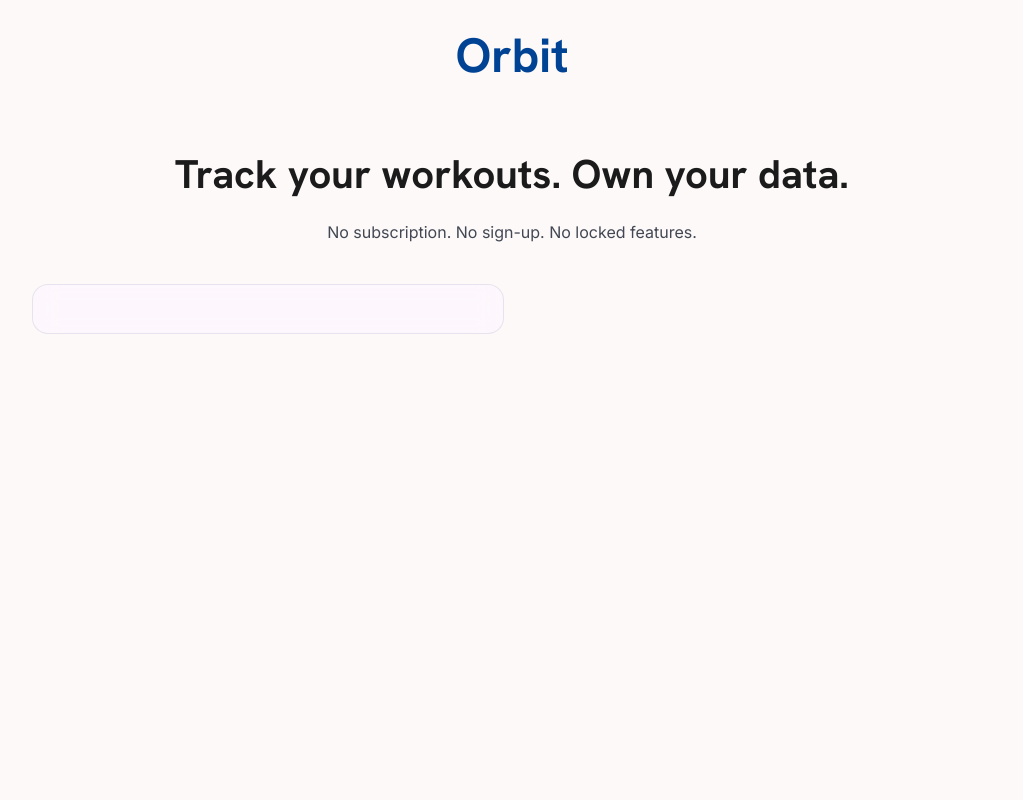
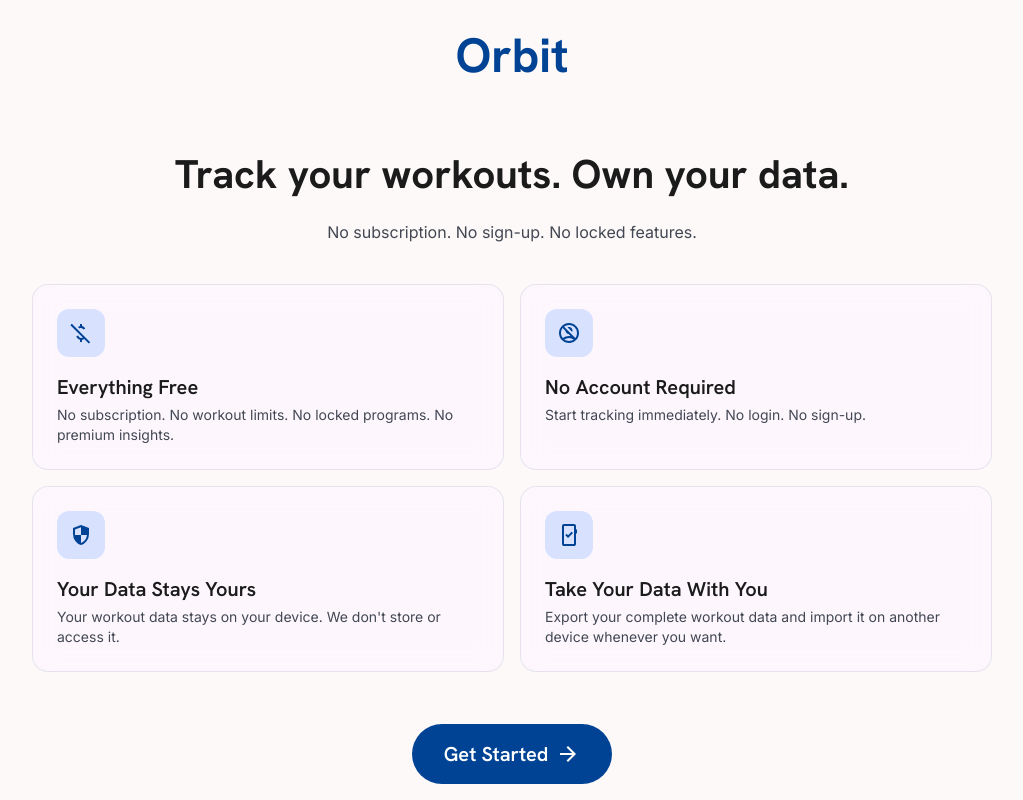
Before and after one commit to Nikhil-Kumawat369/Orbit, a website: page Pages/WelcomePage.html in a window 1280 px wide. Shown: the whole page, without its empty margins (128-1151 px from the left). Drawn offline with nearby package versions, Linux system fonts and the light colour scheme; files that its build step writes are made by us from their sources.

Commit message:
feat: add welcome page UI

```diff
--- a/Pages/WelcomePage.html
+++ b/Pages/WelcomePage.html
@@ -1,55 +1,156 @@
-<!DOCTYPE html>
+<!doctype html>
 <html lang="en">
   <head>
-    <meta charset="UTF-8">
-    <meta name="viewport" content="width=device-width, initial-scale=1.0">
+    <meta charset="UTF-8" />
+    <meta name="viewport" content="width=device-width, initial-scale=1.0" />
     <title>Welcome Page</title>
 
     <!-- Connecting the tailwindcss output.css file -->
-    <link rel="stylesheet" href="../output.css">
+    <link rel="stylesheet" href="../output.css" />
 
     <!-- Linking all the google fonts used in this entire project -->
     <style>
-        @import url('https://fonts.googleapis.com/css2?family=Inter:ital,opsz,wght@0,14..32,100..900;1,14..32,100..900&display=swap');
-        @import url('https://fonts.googleapis.com/css2?family=Hanken+Grotesk:ital,wght@0,100..900;1,100..900&display=swap');
+      @import url("https://fonts.googleapis.com/css2?family=Inter:ital,opsz,wght@0,14..32,100..900;1,14..32,100..900&display=swap");
+      @import url("https://fonts.googleapis.com/css2?family=Hanken+Grotesk:ital,wght@0,100..900;1,100..900&display=swap");
     </style>
-
   </head>
   <body>
-
     <!-- This following div will be treated as the body -->
-    <div class="min-h-screen min-w-screen bg-[#fcf9f8] text-(--on-surface) google-fonts-inter flex flex-col justify-start items-center">
-
+    <div
+      class="google-fonts-inter flex min-h-screen min-w-screen flex-col items-center justify-start bg-[#fcf9f8] text-(--on-surface)"
+    >
       <!-- This is the header -->
-        <header class="google-fonts-inter text-(--on-surface) flex flex-row w-full p-8 justify-center items-center">
-
+      <header
+        class="google-fonts-inter flex w-full flex-row items-center justify-center p-8 text-(--on-surface)"
+      >
         <!-- This is the app name -->
-            <h1 class="google-fonts-hanken-grotesk text-5xl font-bold text-[#004394]">Orbit</h1>
-
+        <h1
+          class="google-fonts-hanken-grotesk text-5xl font-bold text-[#004394]"
+        >
+          Orbit
+        </h1>
       </header>
 
       <!-- this is the main -->
-        <main class="google-fonts-inter text-(--on-surface) w-[80%] mx-auto flex flex-col justify-center items-center p-8">
+      <main
+        class="google-fonts-inter mx-auto flex w-[80%] flex-col items-center justify-center p-8 text-(--on-surface) max-sm:w-[90%]"
+      >
+        <h2
+          class="google-fonts-hanken-grotesk mb-4 text-center text-[40px] font-bold text-(--on-surface)"
+        >
+          Track your workouts. Own your data.
+        </h2>
 
-            <h2 class="text-center mb-4 google-fonts-hanken-grotesk text-[40px] font-bold text-(--on-surface)">Track your workouts. Own your data.</h2>
-
-            <p class="text-center google-fonts-inter text-[16px] font-normal text-[#424753]">No subscription. No sign-up. No locked features.</p>
+        <p
+          class="google-fonts-inter text-center text-[16px] font-normal text-[#424753]"
+        >
+          No subscription. No sign-up. No locked features.
+        </p>
 
         <!-- This div shows the benefits of using Orbit -->
-            <div class="google-fonts-inter text-(--on-surface) grid grid-rows-2 grid-cols-2 gap-4 w-full mt-10">
-
-                <!-- First item: Everything Free -->
-                <div class="google-fonts-inter text-(--on-surface) bg-[color-mix(in_srgb,#FEF7FF_70%,transparent)] border border-solid border-[color-mix(in_srgb,#C2C6D6_40%,transparent)] flex flex-cols rounded-2xl p-6 backdrop-blur-md">
-
-
-
+        <div
+          class="google-fonts-inter mt-10 mb-20 grid w-full grid-cols-2 grid-rows-2 gap-4 text-(--on-surface) max-[450px]:grid-cols-1 max-[450px]:grid-rows-4"
+        >
+          <!-- 1'st item: Everything Free -->
+          <div
+            class="google-fonts-inter flex cursor-pointer flex-col items-start justify-start rounded-2xl border border-solid border-[color-mix(in_srgb,#C2C6D6_40%,transparent)] bg-[color-mix(in_srgb,#FEF7FF_70%,transparent)] p-6 text-(--on-surface) backdrop-blur-md transition-all duration-300 ease-in-out hover:-translate-y-1 hover:border-(--primary) hover:bg-(--surface-container) hover:shadow-(--outline-variant) active:translate-y-0 active:border-(--primary-fixed-dim) active:bg-(--surface-variant) active:shadow-sm"
+          >
+            <!-- Symbol -->
+            <div class="mb-4 rounded-xl bg-(--primary-fixed) p-3">
+              <img src="../assets/Welcome_Page_assets/money_off_icon.svg" />
             </div>
 
+            <!-- The benefit -->
+            <h3
+              class="google-fonts-hanken-grotesk mb-1 text-xl font-semibold text-(--on-surface)"
+            >
+              Everything Free
+            </h3>
+
+            <!-- Description -->
+            <p class="google-fonts-inter text-sm font-normal text-[#424753]">
+              No subscription. No workout limits. No locked programs. No premium
+              insights.
+            </p>
           </div>
 
-        </main>
-
+          <!-- 2'nd item: No Account Required -->
+          <div
+            class="google-fonts-inter flex cursor-pointer flex-col items-start justify-start rounded-2xl border border-solid border-[color-mix(in_srgb,#C2C6D6_40%,transparent)] bg-[color-mix(in_srgb,#FEF7FF_70%,transparent)] p-6 text-(--on-surface) backdrop-blur-md transition-all duration-300 ease-in-out hover:-translate-y-1 hover:border-(--primary) hover:bg-(--surface-container) hover:shadow-(--outline-variant) active:translate-y-0 active:border-(--primary-fixed-dim) active:bg-(--surface-variant) active:shadow-sm"
+          >
+            <!-- Symbol -->
+            <div class="mb-4 rounded-xl bg-(--primary-fixed) p-3">
+              <img src="../assets/Welcome_Page_assets/no_account_icon.svg" />
             </div>
 
+            <!-- The benefit -->
+            <h3
+              class="google-fonts-hanken-grotesk mb-1 text-xl font-semibold text-(--on-surface)"
+            >
+              No Account Required
+            </h3>
+
+            <!-- Description -->
+            <p class="google-fonts-inter text-sm font-normal text-[#424753]">
+              Start tracking immediately. No login. No sign-up.
+            </p>
+          </div>
+
+          <!-- 3'rd item: Your Data Stays Yours -->
+          <div
+            class="google-fonts-inter flex cursor-pointer flex-col items-start justify-start rounded-2xl border border-solid border-[color-mix(in_srgb,#C2C6D6_40%,transparent)] bg-[color-mix(in_srgb,#FEF7FF_70%,transparent)] p-6 text-(--on-surface) backdrop-blur-md transition-all duration-300 ease-in-out hover:-translate-y-1 hover:border-(--primary) hover:bg-(--surface-container) hover:shadow-(--outline-variant) active:translate-y-0 active:border-(--primary-fixed-dim) active:bg-(--surface-variant) active:shadow-sm"
+          >
+            <!-- Symbol -->
+            <div class="mb-4 rounded-xl bg-(--primary-fixed) p-3">
+              <img src="../assets/Welcome_Page_assets/security_icon.svg" />
+            </div>
+
+            <!-- The benefit -->
+            <h3
+              class="google-fonts-hanken-grotesk mb-1 text-xl font-semibold text-(--on-surface)"
+            >
+              Your Data Stays Yours
+            </h3>
+
+            <!-- Description -->
+            <p class="google-fonts-inter text-sm font-normal text-[#424753]">
+              Your workout data stays on your device. We don't store or access
+              it.
+            </p>
+          </div>
+
+          <!-- 4'th item: Take Your Data With You -->
+          <div
+            class="google-fonts-inter flex cursor-pointer flex-col items-start justify-start rounded-2xl border border-solid border-[color-mix(in_srgb,#C2C6D6_40%,transparent)] bg-[color-mix(in_srgb,#FEF7FF_70%,transparent)] p-6 text-(--on-surface) backdrop-blur-md transition-all duration-300 ease-in-out hover:-translate-y-1 hover:border-(--primary) hover:bg-(--surface-container) hover:shadow-(--outline-variant) active:translate-y-0 active:border-(--primary-fixed-dim) active:bg-(--surface-variant) active:shadow-sm"
+          >
+            <!-- Symbol -->
+            <div class="mb-4 rounded-xl bg-(--primary-fixed) p-3">
+              <img src="../assets/Welcome_Page_assets/mobile_check_icon.svg" />
+            </div>
+
+            <!-- The benefit -->
+            <h3
+              class="google-fonts-hanken-grotesk mb-1 text-xl font-semibold text-(--on-surface)"
+            >
+              Take Your Data With You
+            </h3>
+
+            <!-- Description -->
+            <p class="google-fonts-inter text-sm font-normal text-[#424753]">
+              Export your complete workout data and import it on another device
+              whenever you want.
+            </p>
+          </div>
+        </div>
+
+        <!-- This is the btn -->
+        <button
+          class="google-fonts-hanken-grotesk fixed bottom-4 flex cursor-pointer flex-row items-center justify-center gap-2 rounded-full bg-[#004394] px-8 py-4 text-xl font-semibold text-(--surface-container-lowest) transition-all duration-200 ease-in-out hover:-translate-y-1 hover:bg-(--primary) hover:shadow-(--outline-variant) active:translate-y-0 active:scale-95 active:bg-(--on-primary-fixed) active:shadow-sm"
+        >
+          Get Started
+          <img src="../assets/Welcome_Page_assets/arrow_forward_icon.svg" />
+        </button>
+      </main>
+    </div>
   </body>
 </html>
--- a/input.css
+++ b/input.css
@@ -5,3 +5,14 @@
 
 /* Now importing all the fonts */
 @import "./CSS/fonts.css";
+
+/* Removing Scroll bars */
+/* Chrome, Edge, Safari */
+::-webkit-scrollbar {
+  display: none;
+}
+
+/* Firefox */
+html {
+  scrollbar-width: none;
+}
```
Also changed, not shown: assets/Welcome_Page_assets/arrow_forward_icon.svg (added), assets/Welcome_Page_assets/mobile_check_icon.svg (added), assets/Welcome_Page_assets/money_off_icon.svg (added), assets/Welcome_Page_assets/no_account_icon.svg (added), assets/Welcome_Page_assets/security_icon.svg (added), output.css (deleted). Lines whose indentation alone changed are shown as unchanged.
